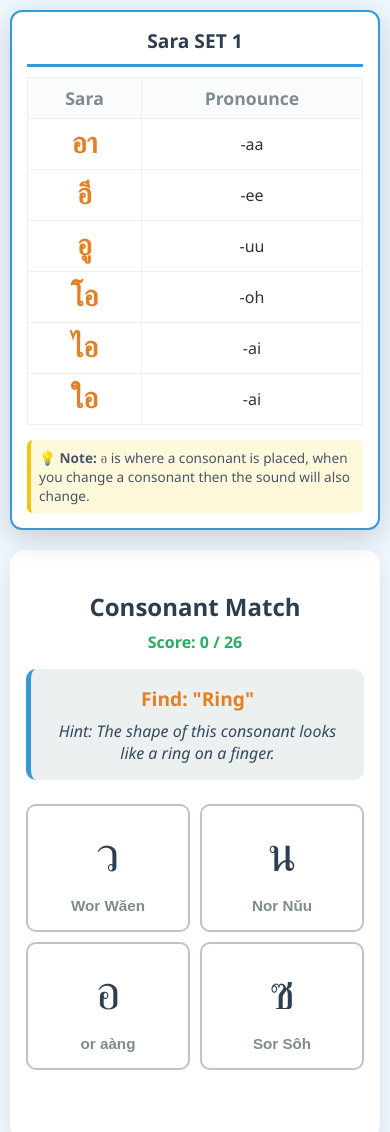
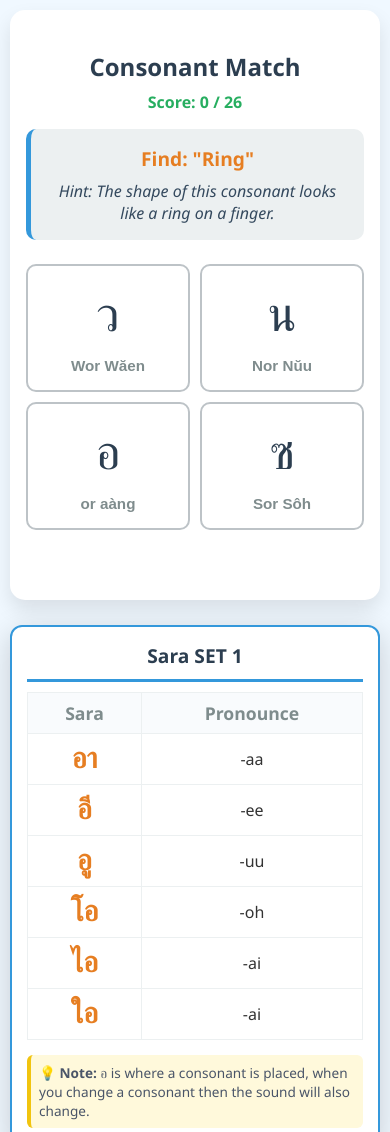
Before and after one commit to wekrangs/thaiconsonantsgamemobileV1, a plain HTML site: page index.html in a window 390 px wide. Shown: the top 1132 px of the page. Drawn offline with Linux system fonts and the light colour scheme.

Commit message:
Update index.html

```diff
--- a/index.html
+++ b/index.html
@@ -204,14 +204,21 @@
                 transform-origin: top right;
             }
         }
+
+        /* --- Mobile / Small Screen Responsiveness (Changes Order) --- */
         @media (max-width: 950px) {
             body {
                 justify-content: flex-start;
+            }
+            #game-container {
+                order: 1; /* Forces the game to render on top */
             }
             .sara-table-widget {
                 position: relative;
                 top: 0;
                 right: 0;
+                order: 2; /* Forces the table to render below the game */
+                margin-top: 25px; /* Adds space between the game and the table */
                 margin-bottom: 20px;
                 transform: none;
                 width: 100%;
@@ -219,7 +226,7 @@
             }
         }
 
-        /* --- Mobile Responsiveness --- */
+        /* --- Extra Small Mobile Tweaks --- */
         @media (max-width: 600px) {
             body {
                 padding: 10px;
@@ -294,7 +301,6 @@
             <th>Sara</th>
             <th>Pronounce</th>
         </tr>
-        <!-- Replaced hyphens with อ (O Ang) for mobile compatibility -->
         <tr><td class="thai-sara">อา</td><td>-aa</td></tr>
         <tr><td class="thai-sara">อี</td><td>-ee</td></tr>
         <tr><td class="thai-sara">อู</td><td>-uu</td></tr>
@@ -302,7 +308,6 @@
         <tr><td class="thai-sara">ไอ</td><td>-ai</td></tr>
         <tr><td class="thai-sara">ใอ</td><td>-ai</td></tr>
     </table>
-    <!-- Remark Box explaining placeholder อ -->
     <div class="sara-remark">
         💡 <strong>Note:</strong> อ is where a consonant is placed, when you change a consonant then the sound will also change.
     </div>
```
